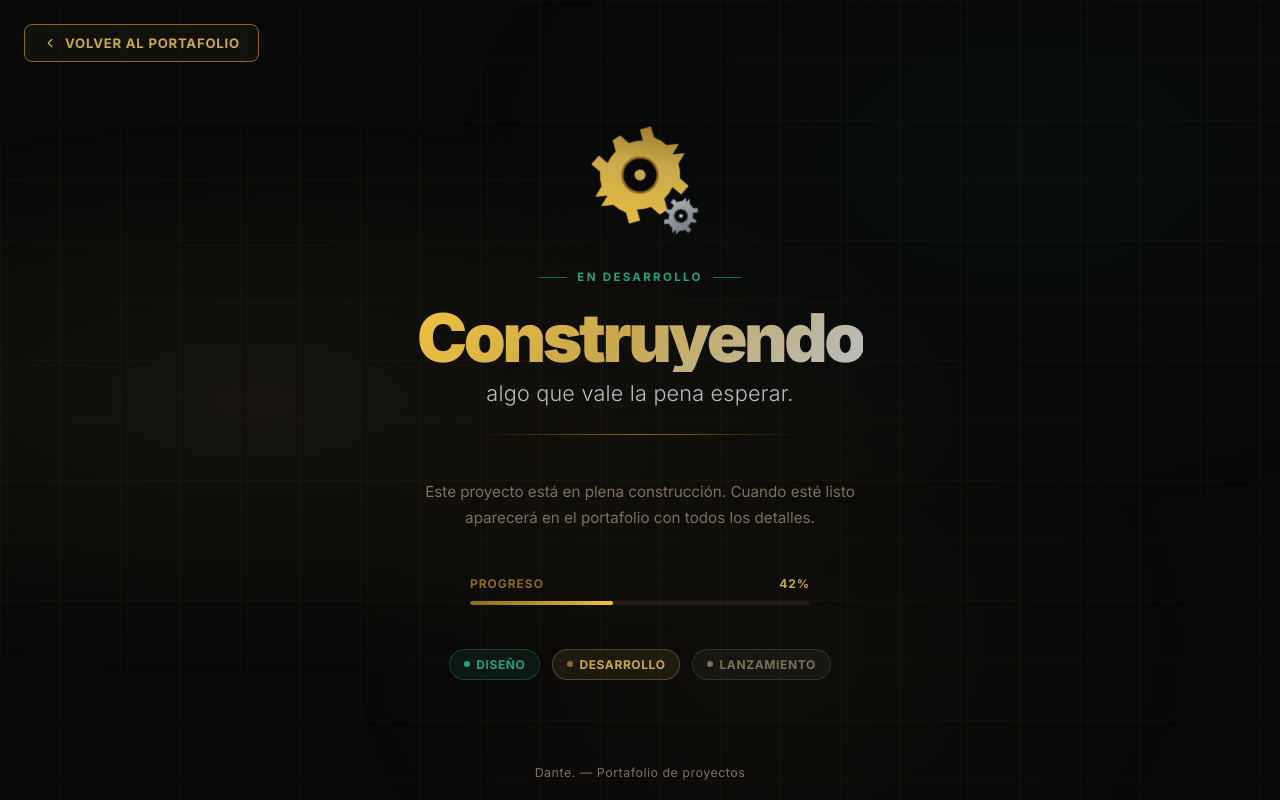
After one commit to DanteMP2002/proyectos, a PHP site: page /proyecto2/index.html in a window 1280 px wide. The commit adds this page. Run offline with PHP 8.4, Linux system fonts and the light colour scheme.

Commit message:
prueba 7

```diff
--- a/proyecto1/index.php
+++ b/proyecto1/index.php
@@ -1,3 +1,7 @@
+<?php
+require_once 'config/conexion.php';
+
+?>
 <!DOCTYPE html>
 <html lang="es">
 <head>
--- /dev/null
+++ b/proyecto2/index.html
@@ -0,0 +1,445 @@
+<!DOCTYPE html>
+<html lang="es">
+<head>
+    <meta charset="UTF-8">
+    <meta name="viewport" content="width=device-width, initial-scale=1.0">
+    <title>En construcción</title>
+    <style>
+        @import url('https://fonts.googleapis.com/css2?family=Inter:wght@300;400;700;900&display=swap');
+
+        :root {
+            --negro: #080808;
+            --negro-suave: #111111;
+            --dorado: #C9A84C;
+            --dorado-brillante: #F0C040;
+            --dorado-oscuro: #8A6A1A;
+            --plata: #B8BCC2;
+            --esmeralda: #1A6B55;
+            --esmeralda-claro: #22A37C;
+            --texto: #E8E0CC;
+            --texto-suave: #7A7060;
+        }
+
+        * { box-sizing: border-box; margin: 0; padding: 0; }
+
+        body {
+            font-family: 'Inter', sans-serif;
+            background-color: var(--negro);
+            color: var(--texto);
+            min-height: 100vh;
+            display: flex;
+            flex-direction: column;
+            align-items: center;
+            justify-content: center;
+            overflow: hidden;
+            position: relative;
+        }
+
+        /* Fondo con textura sutil dorada */
+        body::before {
+            content: '';
+            position: fixed;
+            inset: 0;
+            background:
+                radial-gradient(ellipse at 20% 50%, rgba(201,168,76,.07) 0%, transparent 50%),
+                radial-gradient(ellipse at 80% 20%, rgba(26,107,85,.06) 0%, transparent 40%),
+                radial-gradient(ellipse at 60% 80%, rgba(201,168,76,.04) 0%, transparent 40%);
+            pointer-events: none;
+        }
+
+        /* Líneas decorativas de fondo */
+        body::after {
+            content: '';
+            position: fixed;
+            inset: 0;
+            background-image:
+                linear-gradient(rgba(201,168,76,.03) 1px, transparent 1px),
+                linear-gradient(90deg, rgba(201,168,76,.03) 1px, transparent 1px);
+            background-size: 60px 60px;
+            pointer-events: none;
+        }
+
+        /* ── Volver al portafolio ── */
+        .btn-volver {
+            position: fixed;
+            top: 24px;
+            left: 24px;
+            display: inline-flex;
+            align-items: center;
+            gap: 8px;
+            padding: 10px 18px;
+            border: 1px solid var(--dorado-oscuro);
+            border-radius: 8px;
+            color: var(--dorado);
+            font-size: .82rem;
+            font-weight: 700;
+            letter-spacing: .06em;
+            text-transform: uppercase;
+            text-decoration: none;
+            background: rgba(201,168,76,.05);
+            transition: background .2s, border-color .2s, color .2s;
+            z-index: 10;
+        }
+
+        .btn-volver:hover {
+            background: rgba(201,168,76,.12);
+            border-color: var(--dorado);
+            color: var(--dorado-brillante);
+        }
+
+        .btn-volver svg {
+            width: 14px;
+            height: 14px;
+            stroke: currentColor;
+            fill: none;
+            stroke-width: 2.2;
+            stroke-linecap: round;
+            stroke-linejoin: round;
+        }
+
+        /* ── Contenido central ── */
+        .centro {
+            display: flex;
+            flex-direction: column;
+            align-items: center;
+            text-align: center;
+            padding: 40px 24px;
+            position: relative;
+            z-index: 1;
+            max-width: 640px;
+        }
+
+        /* ── Engranaje animado ── */
+        .engranaje-wrap {
+            position: relative;
+            width: 110px;
+            height: 110px;
+            margin-bottom: 40px;
+        }
+
+        .engranaje {
+            width: 100%;
+            height: 100%;
+            animation: girar 10s linear infinite;
+        }
+
+        .engranaje-pequeño {
+            position: absolute;
+            width: 48px;
+            height: 48px;
+            bottom: -10px;
+            right: -10px;
+            animation: girar-rev 7s linear infinite;
+        }
+
+        @keyframes girar {
+            from { transform: rotate(0deg); }
+            to   { transform: rotate(360deg); }
+        }
+
+        @keyframes girar-rev {
+            from { transform: rotate(0deg); }
+            to   { transform: rotate(-360deg); }
+        }
+
+        /* ── Etiqueta superior ── */
+        .etiqueta {
+            font-size: .72rem;
+            font-weight: 700;
+            letter-spacing: .2em;
+            text-transform: uppercase;
+            color: var(--esmeralda-claro);
+            margin-bottom: 20px;
+            display: flex;
+            align-items: center;
+            gap: 10px;
+        }
+
+        .etiqueta::before,
+        .etiqueta::after {
+            content: '';
+            display: block;
+            width: 28px;
+            height: 1px;
+            background: var(--esmeralda);
+        }
+
+        /* ── Título ── */
+        h1 {
+            font-size: clamp(2.4rem, 8vw, 4.2rem);
+            font-weight: 900;
+            line-height: 1;
+            letter-spacing: -.05em;
+            margin-bottom: 8px;
+            background: linear-gradient(135deg, var(--dorado-brillante) 0%, var(--dorado) 45%, var(--plata) 100%);
+            -webkit-background-clip: text;
+            -webkit-text-fill-color: transparent;
+            background-clip: text;
+        }
+
+        .subtitulo-linea {
+            font-size: clamp(1rem, 3vw, 1.35rem);
+            font-weight: 300;
+            color: var(--plata);
+            letter-spacing: .01em;
+            margin-bottom: 28px;
+        }
+
+        /* ── Descripción ── */
+        .descripcion {
+            font-size: .95rem;
+            line-height: 1.75;
+            color: var(--texto-suave);
+            max-width: 460px;
+            margin-bottom: 44px;
+        }
+
+        /* ── Separador ── */
+        .separador {
+            width: 100%;
+            max-width: 320px;
+            height: 1px;
+            background: linear-gradient(90deg, transparent, var(--dorado-oscuro), transparent);
+            margin-bottom: 44px;
+        }
+
+        /* ── Barra de progreso ── */
+        .progreso-wrap {
+            width: 100%;
+            max-width: 340px;
+            margin-bottom: 44px;
+        }
+
+        .progreso-label {
+            display: flex;
+            justify-content: space-between;
+            font-size: .75rem;
+            font-weight: 700;
+            letter-spacing: .08em;
+            text-transform: uppercase;
+            color: var(--dorado-oscuro);
+            margin-bottom: 10px;
+        }
+
+        .progreso-label span:last-child {
+            color: var(--dorado);
+        }
+
+        .barra-fondo {
+            width: 100%;
+            height: 4px;
+            background: rgba(201,168,76,.1);
+            border-radius: 2px;
+            overflow: hidden;
+        }
+
+        .barra-fill {
+            height: 100%;
+            width: 0;
+            background: linear-gradient(90deg, var(--dorado-oscuro), var(--dorado-brillante));
+            border-radius: 2px;
+            animation: llenar 2.2s cubic-bezier(.4,0,.2,1) forwards .4s;
+        }
+
+        @keyframes llenar {
+            to { width: 42%; }
+        }
+
+        /* ── Estado de insignias ── */
+        .estados {
+            display: flex;
+            gap: 12px;
+            flex-wrap: wrap;
+            justify-content: center;
+        }
+
+        .insignia {
+            display: inline-flex;
+            align-items: center;
+            gap: 6px;
+            padding: 7px 14px;
+            border-radius: 100px;
+            font-size: .75rem;
+            font-weight: 700;
+            letter-spacing: .05em;
+            text-transform: uppercase;
+        }
+
+        .insignia-hecho {
+            background: rgba(26,107,85,.15);
+            border: 1px solid rgba(34,163,124,.3);
+            color: var(--esmeralda-claro);
+        }
+
+        .insignia-proceso {
+            background: rgba(201,168,76,.1);
+            border: 1px solid rgba(201,168,76,.3);
+            color: var(--dorado);
+        }
+
+        .insignia-pendiente {
+            background: rgba(184,188,194,.05);
+            border: 1px solid rgba(184,188,194,.15);
+            color: var(--texto-suave);
+        }
+
+        .punto {
+            width: 6px;
+            height: 6px;
+            border-radius: 50%;
+            flex-shrink: 0;
+        }
+
+        .punto-hecho   { background: var(--esmeralda-claro); }
+        .punto-proceso { background: var(--dorado); animation: pulsar 1.4s ease-in-out infinite; }
+        .punto-pendiente { background: var(--texto-suave); }
+
+        @keyframes pulsar {
+            0%, 100% { opacity: 1; }
+            50%       { opacity: .3; }
+        }
+
+        /* ── Footer ── */
+        .pie {
+            position: fixed;
+            bottom: 20px;
+            font-size: .78rem;
+            color: var(--texto-suave);
+            letter-spacing: .04em;
+            z-index: 1;
+        }
+
+        .pie span { color: var(--dorado-oscuro); }
+
+        @media (max-width: 480px) {
+            .btn-volver { top: 16px; left: 16px; padding: 8px 14px; font-size: .76rem; }
+            .engranaje-wrap { width: 80px; height: 80px; margin-bottom: 28px; }
+            .engranaje-pequeño { width: 36px; height: 36px; }
+        }
+    </style>
+</head>
+<body>
+
+    <a class="btn-volver" href="/index.php">
+        <svg viewBox="0 0 24 24"><polyline points="15 18 9 12 15 6"/></svg>
+        Volver al portafolio
+    </a>
+
+    <div class="centro">
+
+        <!-- Engranajes animados -->
+        <div class="engranaje-wrap">
+            <svg class="engranaje" viewBox="0 0 100 100" fill="none" xmlns="http://www.w3.org/2000/svg">
+                <defs>
+                    <linearGradient id="grad1" x1="0%" y1="0%" x2="100%" y2="100%">
+                        <stop offset="0%" stop-color="#F0C040"/>
+                        <stop offset="60%" stop-color="#C9A84C"/>
+                        <stop offset="100%" stop-color="#8A6A1A"/>
+                    </linearGradient>
+                </defs>
+                <path fill="url(#grad1)" d="
+                    M50 15 L55 5 L60 15
+                    A35 35 0 0 1 72 21 L82 18 L85 28
+                    L75 31
+                    A35 35 0 0 1 80 43 L90 46 L90 54
+                    L80 57
+                    A35 35 0 0 1 75 69 L85 72 L82 82
+                    L72 79
+                    A35 35 0 0 1 60 85 L55 95 L50 85
+                    L45 95 L40 85
+                    A35 35 0 0 1 28 79 L18 82 L15 72
+                    L25 69
+                    A35 35 0 0 1 20 57 L10 54 L10 46
+                    L20 43
+                    A35 35 0 0 1 25 31 L15 28 L18 18
+                    L28 21
+                    A35 35 0 0 1 40 15 L45 5 Z
+                "/>
+                <circle cx="50" cy="50" r="16" fill="#080808" stroke="#8A6A1A" stroke-width="2"/>
+                <circle cx="50" cy="50" r="5" fill="#C9A84C"/>
+            </svg>
+
+            <svg class="engranaje-pequeño" viewBox="0 0 100 100" fill="none" xmlns="http://www.w3.org/2000/svg">
+                <defs>
+                    <linearGradient id="grad2" x1="0%" y1="0%" x2="100%" y2="100%">
+                        <stop offset="0%" stop-color="#B8BCC2"/>
+                        <stop offset="100%" stop-color="#6A6E74"/>
+                    </linearGradient>
+                </defs>
+                <path fill="url(#grad2)" d="
+                    M50 20 L54 10 L58 20
+                    A30 30 0 0 1 68 26 L77 22 L80 31
+                    L71 35
+                    A30 30 0 0 1 74 45 L84 48 L84 52
+                    L74 55
+                    A30 30 0 0 1 71 65 L80 69 L77 78
+                    L68 74
+                    A30 30 0 0 1 58 80 L54 90 L50 80
+                    L46 90 L42 80
+                    A30 30 0 0 1 32 74 L23 78 L20 69
+                    L29 65
+                    A30 30 0 0 1 26 55 L16 52 L16 48
+                    L26 45
+                    A30 30 0 0 1 29 35 L20 31 L23 22
+                    L32 26
+                    A30 30 0 0 1 42 20 L46 10 Z
+                "/>
+                <circle cx="50" cy="50" r="14" fill="#080808" stroke="#4A4E54" stroke-width="2"/>
+                <circle cx="50" cy="50" r="4" fill="#B8BCC2"/>
+            </svg>
+        </div>
+
+        <p class="etiqueta">En desarrollo</p>
+
+        <h1>Construyendo</h1>
+        <p class="subtitulo-linea">algo que vale la pena esperar.</p>
+
+        <div class="separador"></div>
+
+        <p class="descripcion">
+            Este proyecto está en plena construcción. Cuando esté listo aparecerá en el portafolio con todos los detalles.
+        </p>
+
+        <!-- Barra de progreso -->
+        <div class="progreso-wrap">
+            <div class="progreso-label">
+                <span>Progreso</span>
+                <span id="pct">0%</span>
+            </div>
+            <div class="barra-fondo">
+                <div class="barra-fill" id="fill"></div>
+            </div>
+        </div>
+
+        <!-- Insignias de estado -->
+        <div class="estados">
+            <span class="insignia insignia-hecho">
+                <span class="punto punto-hecho"></span>Diseño
+            </span>
+            <span class="insignia insignia-proceso">
+                <span class="punto punto-proceso"></span>Desarrollo
+            </span>
+            <span class="insignia insignia-pendiente">
+                <span class="punto punto-pendiente"></span>Lanzamiento
+            </span>
+        </div>
+
+    </div>
+
+    <p class="pie">Dante<span>.</span> — Portafolio de proyectos</p>
+
+    <script>
+        const fill = document.getElementById('fill');
+        const pct  = document.getElementById('pct');
+        const target = 42;
+        let current = 0;
+
+        const interval = setInterval(() => {
+            current = Math.min(current + 1, target);
+            pct.textContent = current + '%';
+            if (current >= target) clearInterval(interval);
+        }, 2200 / target);
+    </script>
+
+</body>
+</html>
```
Also changed, not shown: logo.jpg, proyecto1/css/styles1.css (added), proyecto1/img/logo.jpg.
